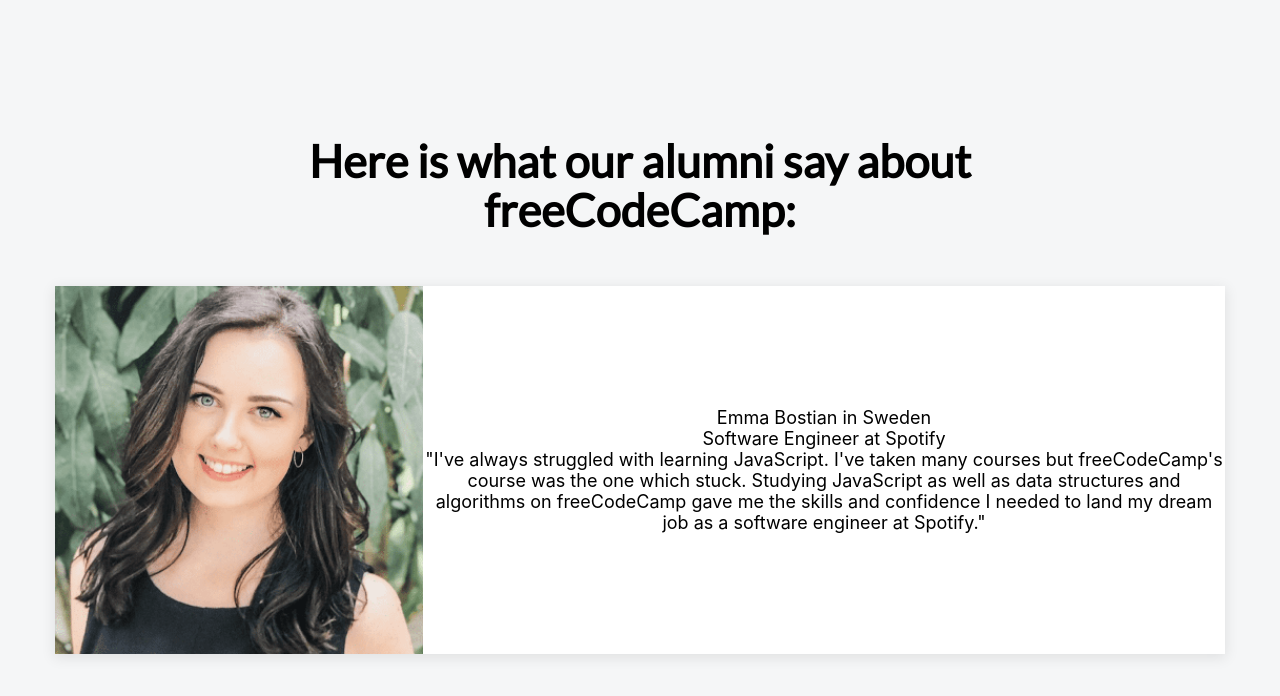
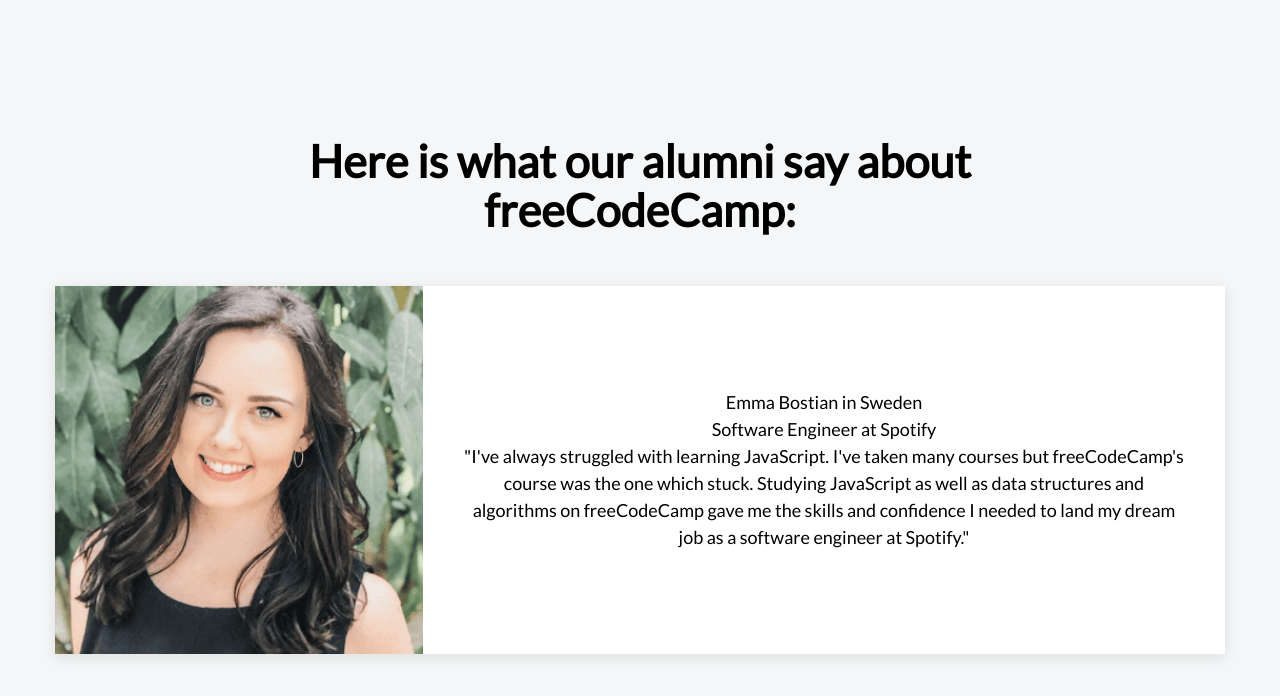
Before and after one commit to rfloresj/react-freeCodeCamp, a React (Create React App) app: page / in a window 1280 px wide. Shown: the top 696 px of the page. Built offline with nearby package versions, Linux system fonts and the light colour scheme.

Commit message:
testimony-text-container

```diff
--- a/src/stylesheets/Testimony.css
+++ b/src/stylesheets/Testimony.css
@@ -13,3 +13,11 @@
   height: 100%;
   width: auto;
 }
+
+.testimony-text-container {
+  text-align: center;
+  padding: 40px;
+  font-family: Lato, sans-serif;
+  font-weight: 400;
+  line-height: 1.5rem;
+}
```
